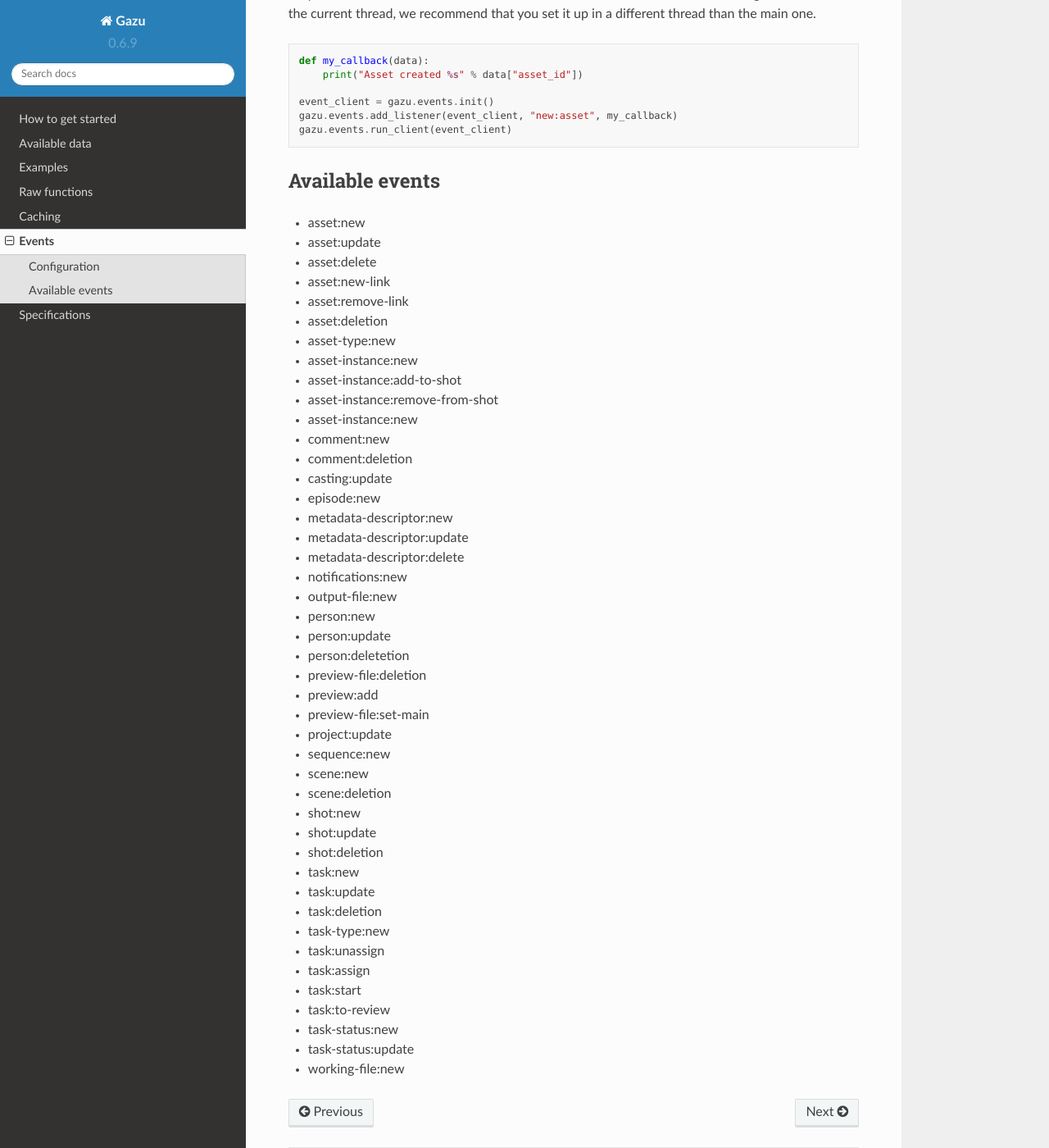
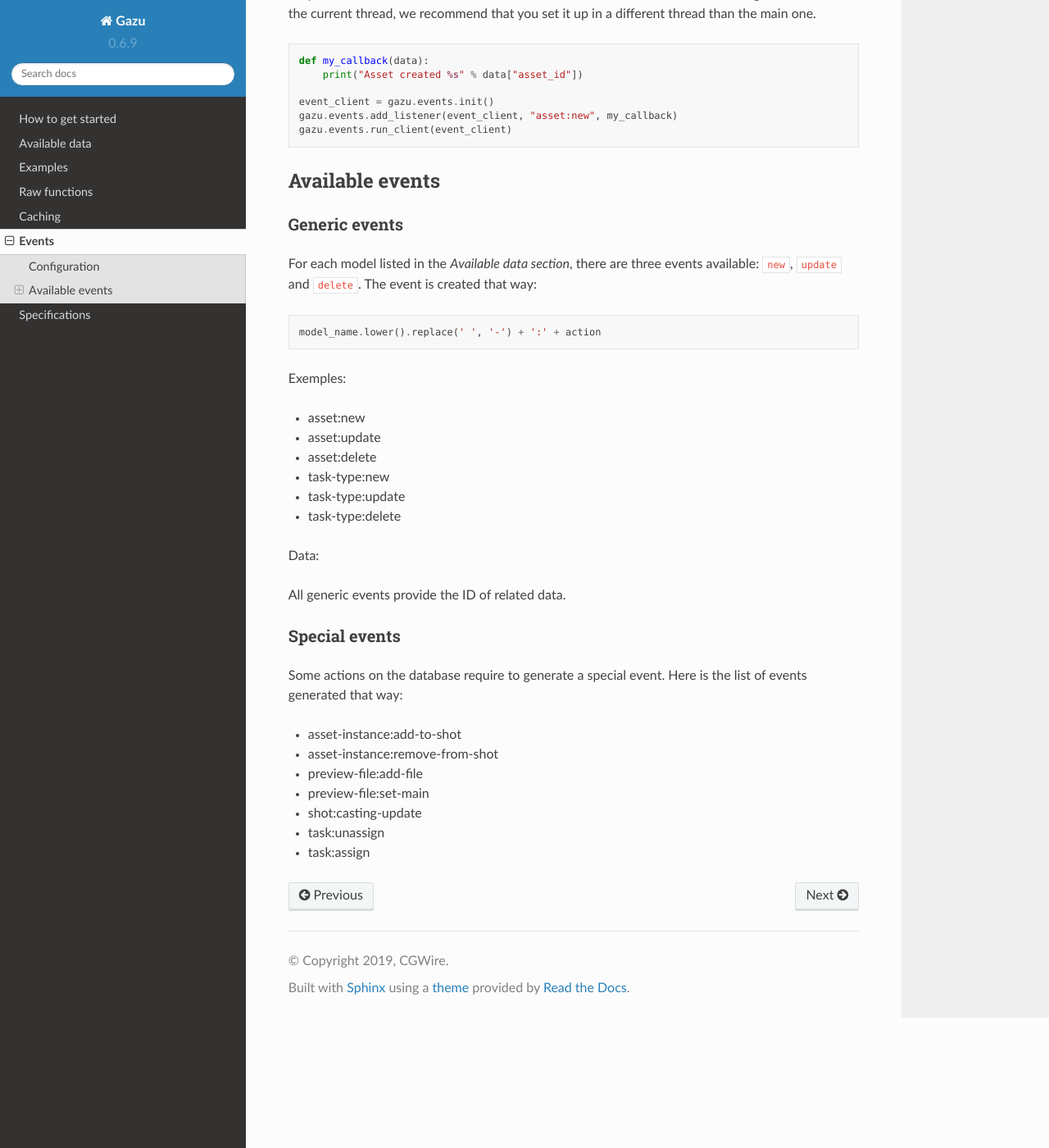
Before and after one commit to cgwire/gazu, a Sphinx documentation site: the page built from docs/source/events.md, in a window 1280 px wide and 1400 px high, scrolled down 235 px. Shown: the whole window at 82% size. Built offline with Sphinx 7.4.7 and the Read the Docs theme 2.0.0, drawn with Linux system fonts in a browser that asks for light colours.

Commit message:
Make event section clearer

````diff
--- a/docs/source/events.md
+++ b/docs/source/events.md
@@ -10,53 +10,44 @@ def my_callback(data):
     print("Asset created %s" % data["asset_id"])
 
 event_client = gazu.events.init()
-gazu.events.add_listener(event_client, "new:asset", my_callback)
+gazu.events.add_listener(event_client, "asset:new", my_callback)
 gazu.events.run_client(event_client)
 ```
 
 ## Available events
 
+### Generic events
+
+For each model listed in the *Available data section*, there are three events
+available: `new`, `update` and `delete`. The event is created that way:
+
+```
+model_name.lower().replace(' ', '-') + ':' + action
+```
+
+Exemples:
+
 * asset:new
 * asset:update
 * asset:delete
-* asset:new-link
-* asset:remove-link
-* asset:deletion
-* asset-type:new
-* asset-instance:new
+* task-type:new
+* task-type:update
+* task-type:delete
+
+Data:
+
+All generic events provide the ID of related data.
+
+
+### Special events
+
+Some actions on the database require to generate a special event. Here is the
+list of events generated that way:
+
 * asset-instance:add-to-shot
 * asset-instance:remove-from-shot
-* asset-instance:new
-* comment:new
-* comment:deletion
-* casting:update
-* episode:new
-* metadata-descriptor:new
-* metadata-descriptor:update
-* metadata-descriptor:delete
-* notifications:new
-* output-file:new
-* person:new
-* person:update
-* person:deletetion
-* preview-file:deletion
-* preview:add
+* preview-file:add-file
 * preview-file:set-main
-* project:update
-* sequence:new
-* scene:new
-* scene:deletion
-* shot:new
-* shot:update
-* shot:deletion
-* task:new
-* task:update
-* task:deletion
-* task-type:new
+* shot:casting-update
 * task:unassign
 * task:assign
-* task:start
-* task:to-review
-* task-status:new
-* task-status:update
-* working-file:new
````
